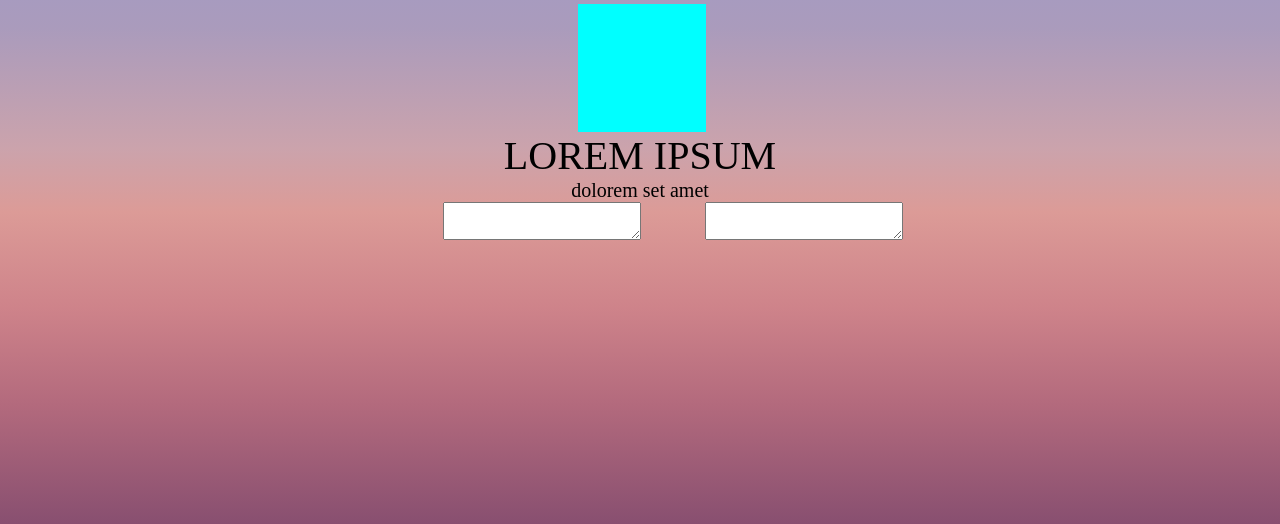
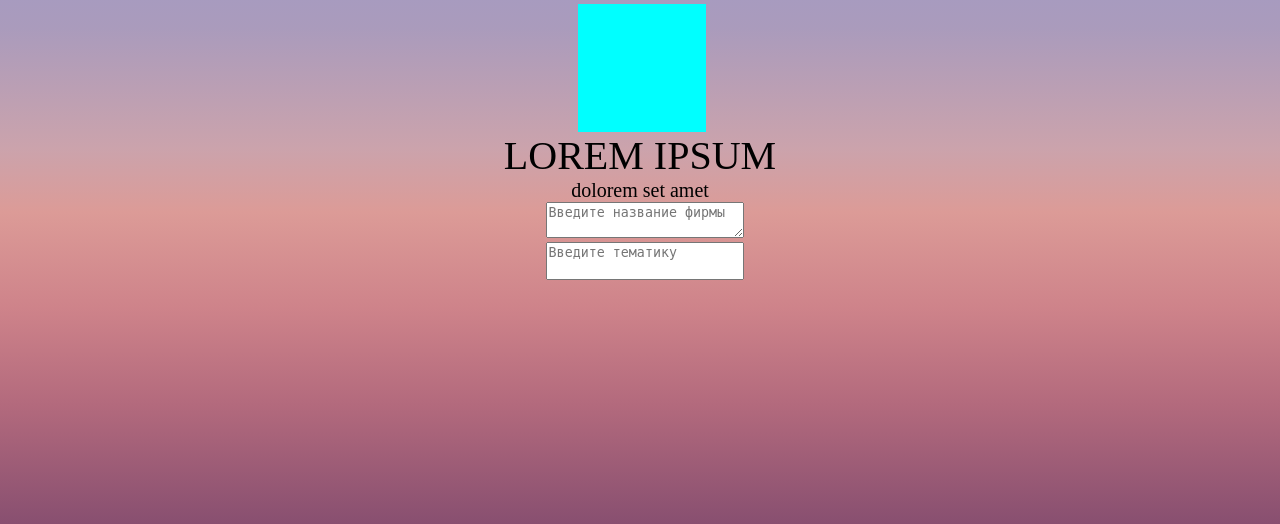
Before and after one commit to dolferoIHYD/adhack, a Django app: template main/templates/index.html in a window 1280 px wide. Shown: the part 196-720 px from the top of the page. Run offline with Django 3.2, Linux system fonts and the light colour scheme; the template is opened without the code that fills it, so the values that code supplies are empty; parts of the project's set-up code (start-up, migrations or seed data) failed here and were passed over.

Commit message:
resize; textarea

```diff
--- a/main/templates/css/style.css
+++ b/main/templates/css/style.css
@@ -36,7 +36,8 @@ filter: progid:DXImageTransform.Microsoft.gradient( startColorstr='#a19ec9', end
 	width: 100%;
 }
 .textareamp{
-	margin-left: 5vw;
+	margin-left: 42vw;
+	resize: none;
 }
 .selectmp{
 
--- a/main/templates/index.html
+++ b/main/templates/index.html
@@ -14,8 +14,8 @@
 		<div class="logo"></div>
 		<div class="name">LOREM IPSUM</div>
 		<div class="lowername">dolorem set amet</div>
-		<div class="textareamp" id="1" style="float: left;  margin-left: 34vw"><textarea style="width: 15vw; height: 2.5vw"></textarea></div>
-		<div class="textareamp" id="2" style="float: left"><textarea style="width: 15vw; height: 2.5vw"></textarea></div>
+		<div class="textareamp" id="1"><textarea placeholder="Введите название фирмы" style="width: 15vw; height: 2.5vw resize: none"></textarea></div>
+		<div class="textareamp" id="2"><textarea placeholder="Введите тематику" style="width: 15vw; height: 2.5vw; resize:none"></textarea></div>
 		<div class="selectmp"></div>
 	</div>
 </body>
```
